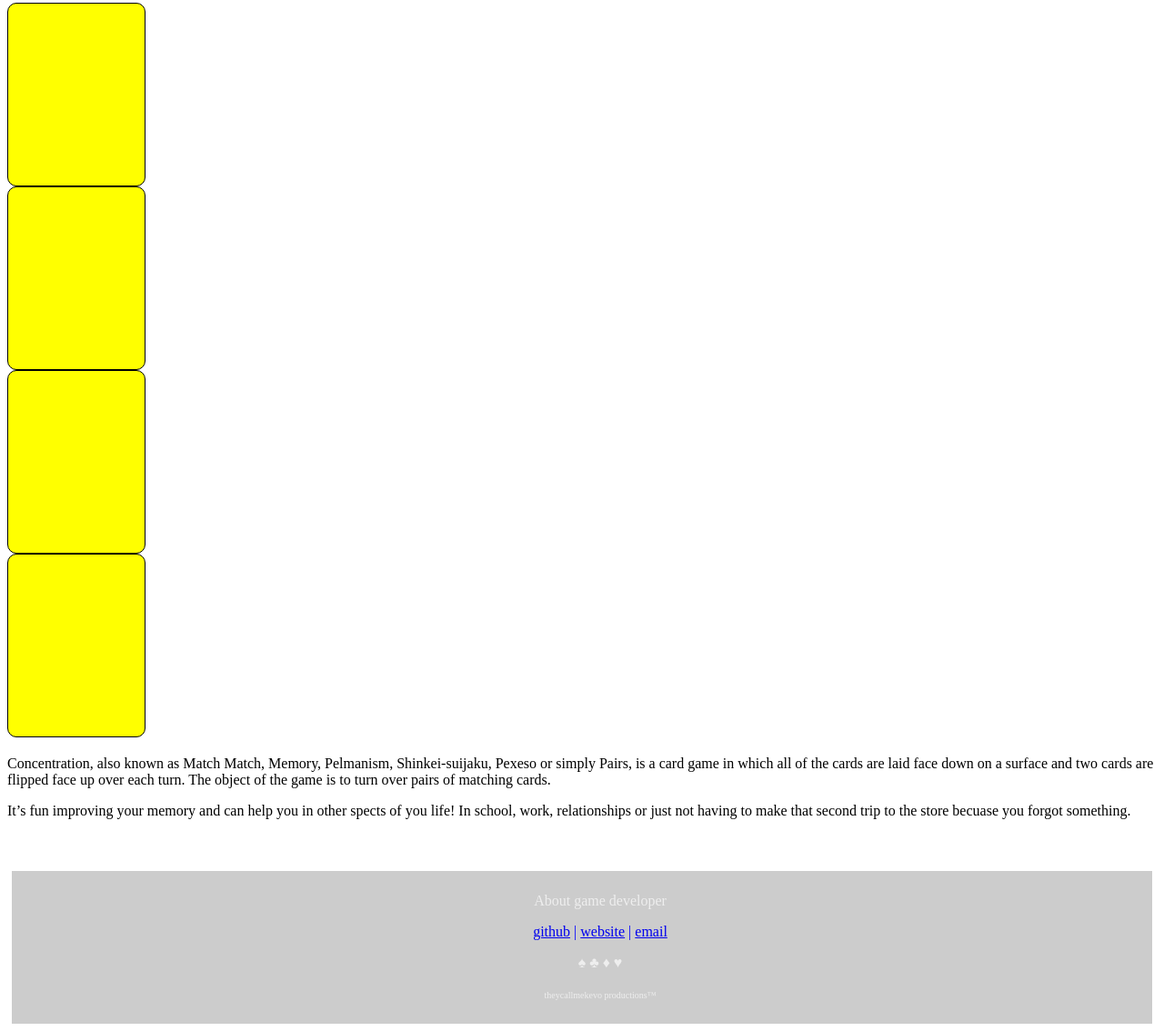
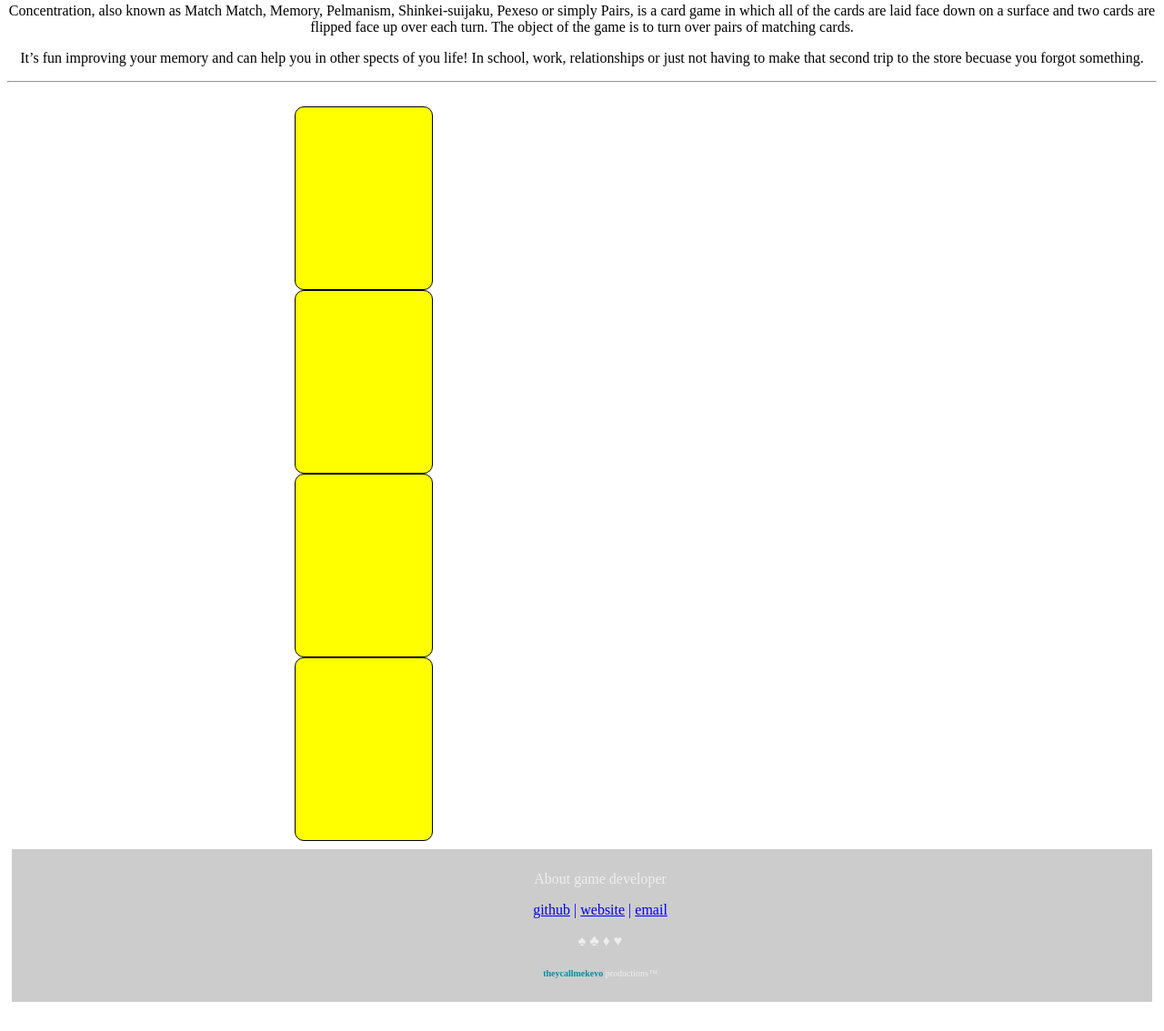
Before and after one commit to kevindgtran/memoryGame, a plain HTML site: page index.html in a window 1280 px wide. Shown: the part 124-1258 px from the top of the page at 91% size. After the commit the page ends 1234 px from the top, so only its background shows below. Drawn offline with Linux system fonts and the light colour scheme.

Commit message:
game updates

```diff
--- a/css/main.css
+++ b/css/main.css
@@ -1,3 +1,7 @@
+body{
+	text-align: center;
+}
+
 .header1{
 	color: rgb(2, 132, 130);
 }
@@ -26,7 +30,6 @@ footer{
 .footerTitle{
 	display: inline;
 	text-align: center;
-
 }
 .footertags {
 	margin-top: 10px;
@@ -41,3 +44,7 @@ footer{
 	display: inline;
 	font-size: 10px;
 }
+.name {
+	font-weight: 700;
+	color: #088da5;
+}
--- a/index.html
+++ b/index.html
@@ -10,18 +10,18 @@
 
 		<h2 class="header2">Instructions</h2>
 
-		  <div class="board">
-		    <div class="card"></div>
-		    <div class="card"></div>
-		    <div class="card"></div>
-		    <div class="card"></div>
-		  </div>
-
-
 		<p>Concentration, also known as Match Match, Memory, Pelmanism, Shinkei-suijaku, Pexeso or simply Pairs, is a card game in which all of the cards are laid face down on a surface and two cards are flipped face up over each turn. The object of the game is to turn over pairs of matching cards.</p>
 
 		<p>It&rsquo;s fun improving your memory and can help you in other spects of you life&#33; In school, work, relationships or just not having to make that second trip to the store becuase you forgot something.</p>
-		<br><br>
+		<hr>
+		<br>
+		<div class="board">
+		  <div class="card"></div>
+		  <div class="card"></div>
+		  <div class="card"></div>
+		  <div class="card"></div>
+		</div>
+
 	<footer>
 		<ul>
 			<li class="footerTitle">About game developer</li>
@@ -38,7 +38,7 @@
 			<li class="symbols">&hearts;</li>
 		</ul>
 		<ul>
-			<li class="productions">theycallmekevo productions&trade;</li>
+			<li class="productions"><span class="name">theycallmekevo</span> productions&trade;</li>
 		</ul>
 	</footer>
 	</body>
```
